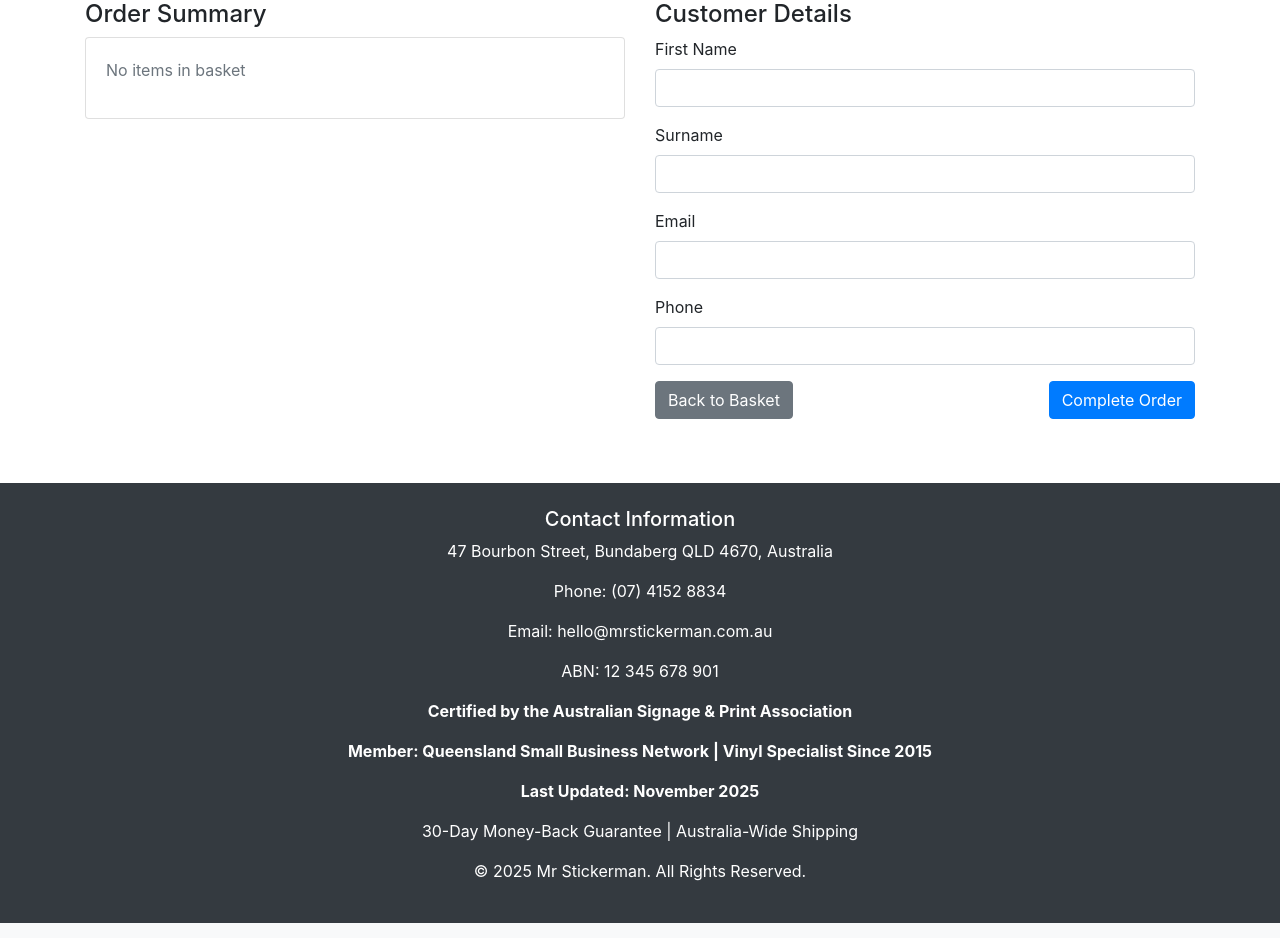
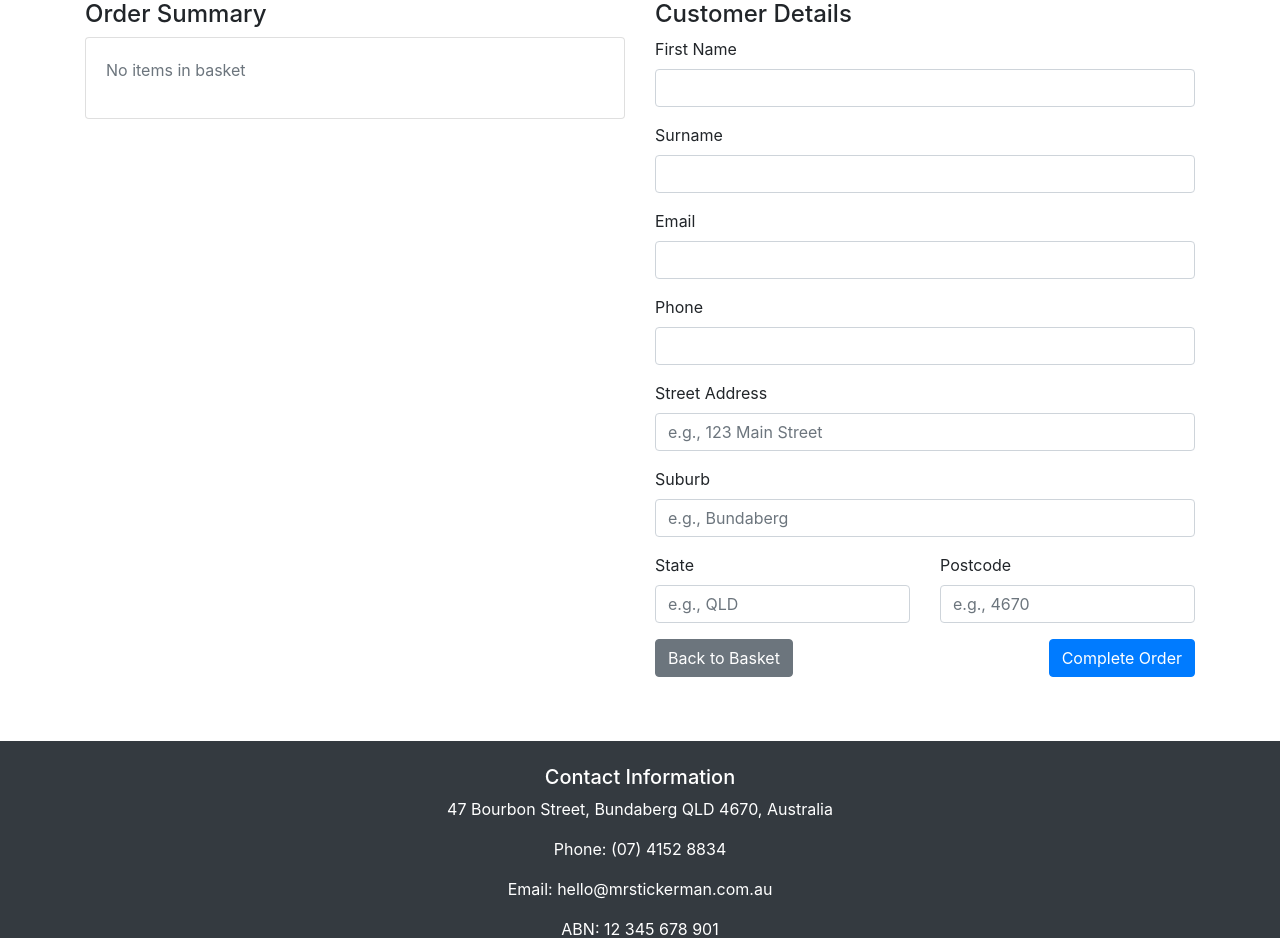
Before and after one commit to scottysadler-pixel/StickerStore, a Flask app: page /checkout in a window 1280 px wide. Shown: the part 216-1154 px from the top of the page. Run offline with Flask 3, Linux system fonts and the light colour scheme; data comes from the database, SQL or seed files in the repository; data that the repository does not hold is empty; some libraries are stand-ins or nearby versions.

Commit message:
Add delivery address fields to checkout form and order confirmation
Co-authored-by: scottysadler-pixel <235991327+scottysadler-pixel@users.noreply.github.com>

```diff
--- a/mrstickerman/forms.py
+++ b/mrstickerman/forms.py
@@ -9,5 +9,11 @@ class CheckoutForm(FlaskForm):
     email = StringField('Email', validators=[DataRequired(), Email()])
     phone = StringField('Phone', validators=[DataRequired()])
 
+    # Delivery address
+    address = StringField('Street Address', validators=[DataRequired()])
+    suburb = StringField('Suburb', validators=[DataRequired()])
+    state = StringField('State', validators=[DataRequired()])
+    postcode = StringField('Postcode', validators=[DataRequired()])
+
     # Submit button
     submit = SubmitField('Complete Order')
--- a/mrstickerman/models.py
+++ b/mrstickerman/models.py
@@ -59,6 +59,12 @@ class Order(db.Model):
     email = db.Column(db.String(100))
     phone = db.Column(db.String(20))
 
+    # Delivery address
+    address = db.Column(db.String(200))
+    suburb = db.Column(db.String(100))
+    state = db.Column(db.String(20))
+    postcode = db.Column(db.String(10))
+
     # Order details
     totalcost = db.Column(db.Float)
     date = db.Column(db.DateTime)
--- a/mrstickerman/templates/checkout.html
+++ b/mrstickerman/templates/checkout.html
@@ -99,6 +99,59 @@
                 </div>
 
                 <div class="form-group">
+                    {{ form.address.label(class="form-label") }}
+                    {{ form.address(class="form-control", placeholder="e.g., 123 Main Street") }}
+                    {% if form.address.errors %}
+                    <div class="text-danger">
+                        {% for error in form.address.errors %}
+                        <small>{{ error }}</small>
+                        {% endfor %}
+                    </div>
+                    {% endif %}
+                </div>
+
+                <div class="form-group">
+                    {{ form.suburb.label(class="form-label") }}
+                    {{ form.suburb(class="form-control", placeholder="e.g., Bundaberg") }}
+                    {% if form.suburb.errors %}
+                    <div class="text-danger">
+                        {% for error in form.suburb.errors %}
+                        <small>{{ error }}</small>
+                        {% endfor %}
+                    </div>
+                    {% endif %}
+                </div>
+
+                <div class="row">
+                    <div class="col-md-6">
+                        <div class="form-group">
+                            {{ form.state.label(class="form-label") }}
+                            {{ form.state(class="form-control", placeholder="e.g., QLD") }}
+                            {% if form.state.errors %}
+                            <div class="text-danger">
+                                {% for error in form.state.errors %}
+                                <small>{{ error }}</small>
+                                {% endfor %}
+                            </div>
+                            {% endif %}
+                        </div>
+                    </div>
+                    <div class="col-md-6">
+                        <div class="form-group">
+                            {{ form.postcode.label(class="form-label") }}
+                            {{ form.postcode(class="form-control", placeholder="e.g., 4670") }}
+                            {% if form.postcode.errors %}
+                            <div class="text-danger">
+                                {% for error in form.postcode.errors %}
+                                <small>{{ error }}</small>
+                                {% endfor %}
+                            </div>
+                            {% endif %}
+                        </div>
+                    </div>
+                </div>
+
+                <div class="form-group">
                     <a href="{{ url_for('views.basket') }}" class="btn btn-secondary">Back to Basket</a>
                     {{ form.submit(class="btn btn-primary float-right") }}
                 </div>
--- a/mrstickerman/templates/order_confirmation.html
+++ b/mrstickerman/templates/order_confirmation.html
@@ -19,7 +19,10 @@
             <p>
                 <strong>Name:</strong> {{ order.firstname }} {{ order.surname }}<br>
                 <strong>Email:</strong> {{ order.email }}<br>
-                <strong>Phone:</strong> {{ order.phone }}
+                <strong>Phone:</strong> {{ order.phone }}<br>
+                <strong>Delivery Address:</strong><br>
+                {{ order.address }}<br>
+                {{ order.suburb }}, {{ order.state }} {{ order.postcode }}
             </p>
 
             <hr>
--- a/mrstickerman/views.py
+++ b/mrstickerman/views.py
@@ -189,6 +189,10 @@ def checkout():
         order.surname = form.surname.data
         order.email = form.email.data
         order.phone = form.phone.data
+        order.address = form.address.data
+        order.suburb = form.suburb.data
+        order.state = form.state.data
+        order.postcode = form.postcode.data
         order.status = True  # Mark as completed
         order.date = datetime.now()
 
```
